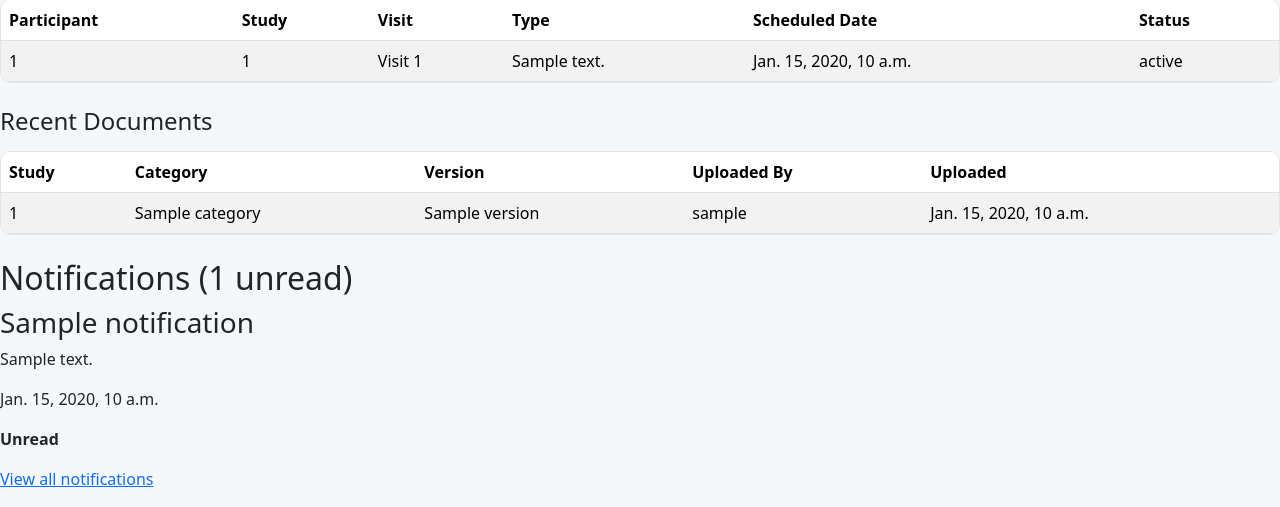
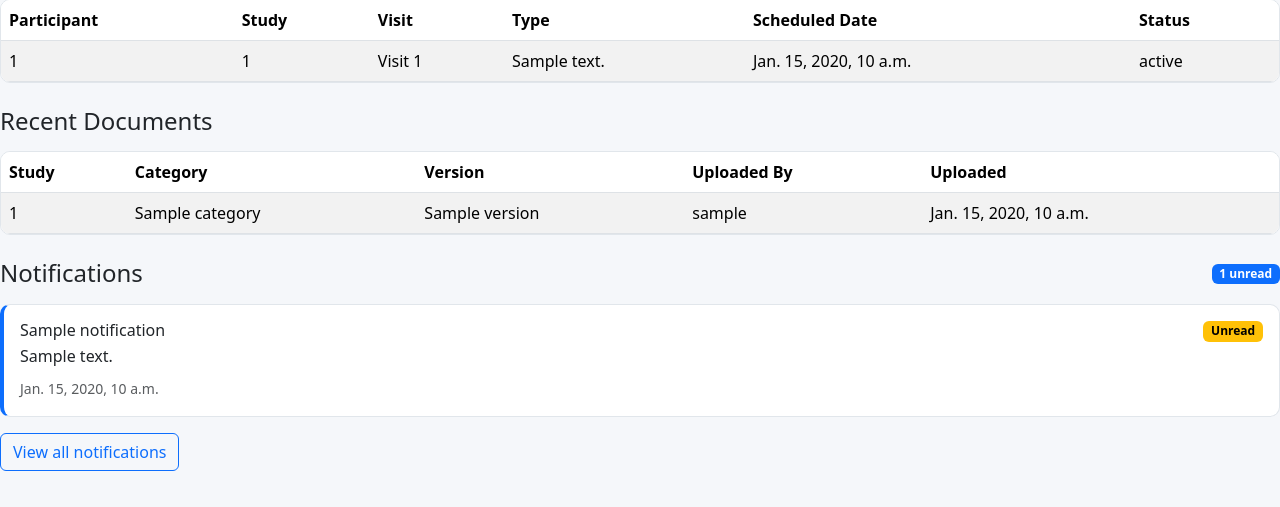
Before and after one commit to Azizr96/studyflow, a Django app: template dashboard/templates/dashboard/dashboard.html in a window 1280 px wide. Shown: the part 361-868 px from the top of the page. After the commit the page ends 832 px from the top, so only its background shows below. Run offline with Django 3.2, Linux system fonts and the light colour scheme; the template is opened without the code that fills it: most values are stand-ins (such as "Sample title", 1, 10 or a date in 2020).

Commit message:
Add styling to notfications section, fix logout on desktop view

```diff
--- a/dashboard/templates/dashboard/dashboard.html
+++ b/dashboard/templates/dashboard/dashboard.html
@@ -185,47 +185,78 @@
     {% endif %}
 </section>
 
-<section>
-    <h2>
+<section class="mb-4">
+    <div class="d-flex justify-content-between align-items-center mb-3">
+        <h2 class="h4 mb-0">
             Notifications
+        </h2>
+
         {% if unread_notification_count > 0 %}
-            ({{ unread_notification_count }} unread)
+            <span class="badge text-bg-primary">
+                {{ unread_notification_count }} unread
+            </span>
         {% endif %}
-    </h2>
+    </div>
 
     {% if recent_notifications %}
 
+        <div class="notification-list">
+
             {% for notification in recent_notifications %}
-            <article>
-                <h3>
+
+                <article
+                    class="
+                        notification-card
+                        {% if not notification.is_read %}
+                            notification-unread
+                        {% endif %}
+                    "
+                >
+
+                    <div class="notification-card-header">
+                        <h3 class="h6 mb-1">
                             {{ notification.title }}
                         </h3>
 
-                <p>
+                        {% if not notification.is_read %}
+                            <span class="badge text-bg-warning">
+                                Unread
+                            </span>
+                        {% endif %}
+                    </div>
+
+                    <p class="mb-2">
                         {{ notification.message }}
                     </p>
 
-                <p>
+                    <small class="text-muted">
                         {{ notification.created_at }}
-                </p>
+                    </small>
 
-                {% if not notification.is_read %}
-                    <p>
-                        <strong>Unread</strong>
-                    </p>
-                {% endif %}
                 </article>
+
             {% endfor %}
 
-        <p>
-            <a href="{% url 'notifications:notification_list' %}">
+        </div>
+
+        <div class="mt-3">
+            <a
+                href="{% url 'notifications:notification_list' %}"
+                class="btn btn-outline-primary"
+            >
                 View all notifications
             </a>
-        </p>
+        </div>
 
     {% else %}
 
-        <p>No notifications.</p>
+        <div class="card">
+            <div class="card-body">
+                <p class="mb-0">
+                    No notifications.
+                </p>
+            </div>
+        </div>
 
     {% endif %}
 </section>
--- a/static/css/style.css
+++ b/static/css/style.css
@@ -131,7 +131,7 @@ body {
     text-align: center;
 }
 
-/* dhasboard upcoming visit and recent doc table stlying */
+/* dashboard upcoming visit and recent doc table stlying */
 .table-responsive {
     background-color: white;
     border: 1px solid #e1e6eb;
@@ -142,6 +142,35 @@ body {
 .table-responsive .table {
     margin-bottom: 0;
 }
+
+/* dashboard notifiactions section styling */
+.notification-list {
+    display: flex;
+    flex-direction: column;
+    gap: 12px;
+}
+
+
+.notification-card {
+    background-color: white;
+    border: 1px solid #e1e6eb;
+    border-radius: 10px;
+    padding: 16px;
+}
+
+
+.notification-unread {
+    border-left: 4px solid #0d6efd;
+}
+
+
+.notification-card-header {
+    display: flex;
+    justify-content: space-between;
+    align-items: flex-start;
+    gap: 12px;
+}
+
 
 /*responsive media queries */
 
@@ -182,4 +211,9 @@ body {
         padding: 20px 12px;
     }
 
+    .notification-card-header {
+        flex-direction: column;
+        gap: 6px;
+    }
+
 }
--- a/templates/base.html
+++ b/templates/base.html
@@ -91,9 +91,19 @@
                     {{ user.last_name }}
                 </p>
 
-                <a href="{% url 'accounts:logout' %}">
-                    Logout
-                </a>
+                <form
+                    method="POST"
+                    action="{% url 'accounts:logout' %}"
+                >
+                    {% csrf_token %}
+
+                    <button
+                        type="submit"
+                        class="logout-button"
+                    >
+                        Logout
+                    </button>
+                </form>
             </div>
 
         </aside>
```
Lines whose indentation alone changed are shown as unchanged.
